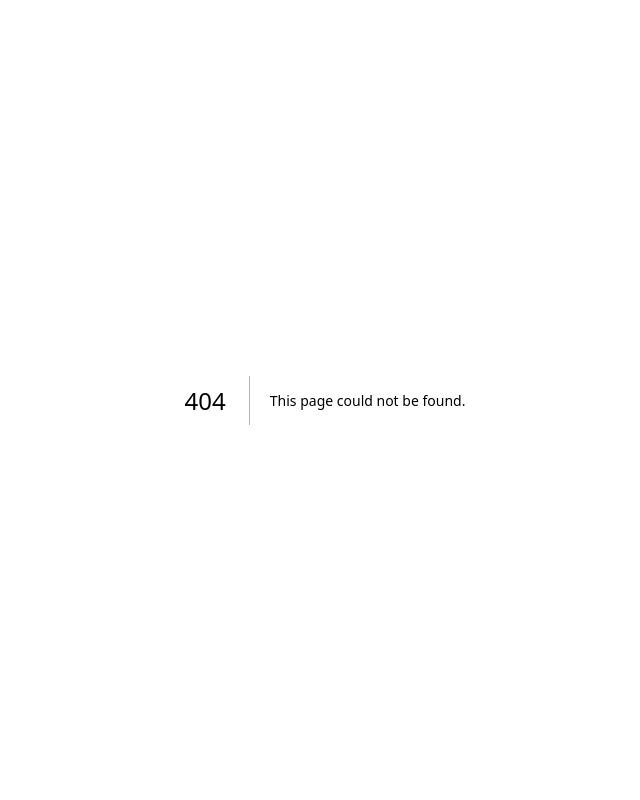
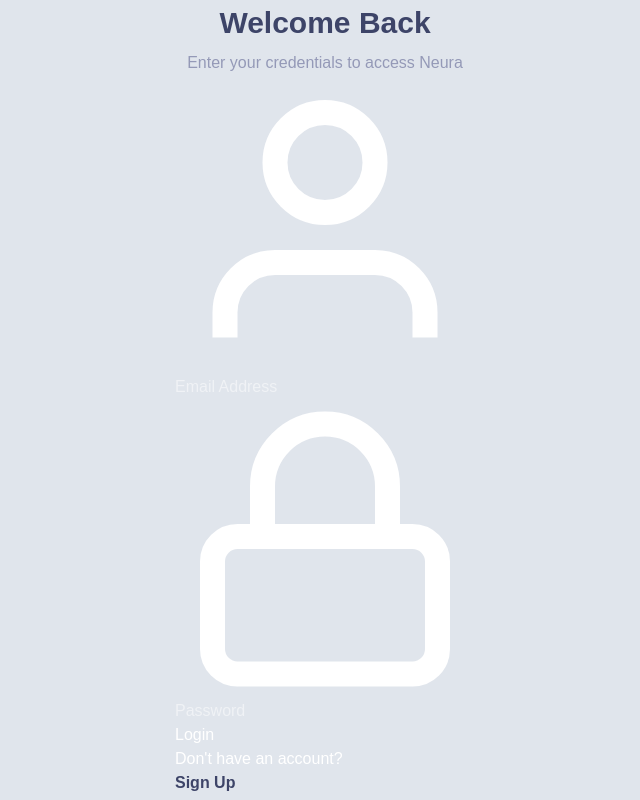
Before and after one commit to KaushikGurlhosur/Neura, a Next.js app: page /login in a window 1280 px wide. Before the commit this address had no page. Shown: the whole page, without its empty margins (315-955 px from the left). Built offline with nearby package versions, Linux system fonts and the light colour scheme.

Commit message:
login page skeleton

```diff
--- /dev/null
+++ b/app/(auth)/login/page.jsx
@@ -0,0 +1,171 @@
+"use client";
+
+import Link from "next/link";
+import { useRouter } from "next/navigation";
+import { useState } from "react";
+
+// ─── SVG Icons ────────────────────────────────────────────────────────────────
+const UserIcon = () => (
+  <svg
+    viewBox="0 0 24 24"
+    fill="none"
+    stroke="currentColor"
+    strokeWidth="2"
+    className="w-full h-full">
+    <path d="M20 21v-2a4 4 0 0 0-4-4H8a4 4 0 0 0-4 4v2" />
+    <circle cx="12" cy="7" r="4" />
+  </svg>
+);
+
+const EmailIcon = () => (
+  <svg
+    viewBox="0 0 24 24"
+    fill="none"
+    stroke="currentColor"
+    strokeWidth="2"
+    className="w-full h-full">
+    <path d="M4 4h16c1.1 0 2 .9 2 2v12c0 1.1-.9 2-2 2H4c-1.1 0-2-.9-2-2V6c0-1.1.9-2 2-2z" />
+    <polyline points="22,6 12,13 2,6" />
+  </svg>
+);
+
+const LockIcon = () => (
+  <svg
+    viewBox="0 0 24 24"
+    fill="none"
+    stroke="currentColor"
+    strokeWidth="2"
+    className="w-full h-full">
+    <rect x="3" y="11" width="18" height="11" rx="2" ry="2" />
+    <path d="M7 11V7a5 5 0 0110 0v4" />
+  </svg>
+);
+
+const EyeOpenIcon = () => (
+  <svg
+    viewBox="0 0 24 24"
+    fill="none"
+    stroke="currentColor"
+    strokeWidth="2"
+    className="w-full h-full">
+    <path d="M1 12s4-8 11-8 11 8 11 8-4 8-11 8-11-8-11-8z" />
+    <circle cx="12" cy="12" r="3" />
+  </svg>
+);
+
+const EyeClosedIcon = () => (
+  <svg
+    viewBox="0 0 24 24"
+    fill="none"
+    stroke="currentColor"
+    strokeWidth="2"
+    className="w-full h-full">
+    <path d="M17.94 17.94A10.07 10.07 0 0 1 12 20c-7 0-11-8-11-8a18.45 18.45 0 0 1 5.06-5.94M9.9 4.24A9.12 9.12 0 0 1 12 4c7 0 11 8 11 8a18.5 18.5 0 0 1-2.16 3.19m-6.72-1.07a3 3 0 1 1-4.24-4.24" />
+    <line x1="1" y1="1" x2="23" y2="23" />
+  </svg>
+);
+
+const CheckIcon = () => (
+  <svg
+    viewBox="0 0 24 24"
+    fill="none"
+    stroke="currentColor"
+    strokeWidth="3"
+    className="w-full h-full">
+    <polyline points="20 6 9 17 4 12" />
+  </svg>
+);
+
+const GoogleIcon = () => (
+  <svg viewBox="0 0 24 24" fill="currentColor" className="w-[22px] h-[22px]">
+    <path d="M22.56 12.25c0-.78-.07-1.53-.2-2.25H12v4.26h5.92c-.26 1.37-1.04 2.53-2.21 3.31v2.77h3.57c2.08-1.92 3.28-4.74 3.28-8.09z" />
+    <path d="M12 23c2.97 0 5.46-.98 7.28-2.66l-3.57-2.77c-.98.66-2.23 1.06-3.71 1.06-2.86 0-5.29-1.93-6.16-4.53H2.18v2.84C3.99 20.53 7.7 23 12 23z" />
+    <path d="M5.84 14.09c-.22-.66-.35-1.36-.35-2.09s.13-1.43.35-2.09V7.07H2.18C1.43 8.55 1 10.22 1 12s.43 3.45 1.18 4.93l2.85-2.22.81-.62z" />
+    <path d="M12 5.38c1.62 0 3.06.56 4.21 1.64l3.15-3.15C17.45 2.09 14.97 1 12 1 7.7 1 3.99 3.47 2.18 7.07l3.66 2.84c.87-2.6 3.3-4.53 6.16-4.53z" />
+  </svg>
+);
+
+const GithubIcon = () => (
+  <svg viewBox="0 0 24 24" fill="currentColor" className="w-[22px] h-[22px]">
+    <path d="M12 0c-6.626 0-12 5.373-12 12 0 5.302 3.438 9.8 8.207 11.387.599.111.793-.261.793-.577v-2.234c-3.338.726-4.033-1.416-4.033-1.416-.546-1.387-1.333-1.756-1.333-1.756-1.089-.745.083-.729.083-.729 1.205.084 1.839 1.237 1.839 1.237 1.07 1.834 2.807 1.304 3.492.997.107-.775.418-1.305.762-1.604-2.665-.305-5.467-1.334-5.467-5.931 0-1.311.469-2.381 1.236-3.221-.124-.303-.535-1.524.117-3.176 0 0 1.008-.322 3.301 1.23.957-.266 1.983-.399 3.003-.404 1.02.005 2.047.138 3.006.404 2.291-1.552 3.297-1.23 3.297-1.23.653 1.653.242 2.874.118 3.176.77.84 1.235 1.911 1.235 3.221 0 4.609-2.807 5.624-5.479 5.921.43.372.823 1.102.823 2.222v3.293c0 .319.192.694.801.576 4.765-1.589 8.199-6.086 8.199-11.386 0-6.627-5.373-12-12-12z" />
+  </svg>
+);
+
+const TwitterIcon = () => (
+  <svg viewBox="0 0 24 24" fill="currentColor" className="w-[22px] h-[22px]">
+    <path d="M23.953 4.57a10 10 0 01-2.825.775 4.958 4.958 0 002.163-2.723c-.951.555-2.005.959-3.127 1.184a4.92 4.92 0 00-8.384 4.482C7.69 8.095 4.067 6.13 1.64 3.162a4.822 4.822 0 00-.666 2.475c0 1.71.87 3.213 2.188 4.096a4.904 4.904 0 01-2.228-.616v.06a4.923 4.923 0 003.946 4.827 4.996 4.996 0 01-2.212.085 4.936 4.936 0 004.604 3.417 9.867 9.867 0 01-6.102 2.105c-.39 0-.779-.023-1.17-.067a13.995 13.995 0 007.557 2.209c9.053 0 13.998-7.496 13.998-13.985 0-.21 0-.42-.015-.63A9.935 9.935 0 0024 4.59z" />
+  </svg>
+);
+
+export default function LoginPage() {
+  const [form, setForm] = useState({
+    userName: "",
+    email: "",
+    phoneNumber: "",
+    password: "",
+  });
+  const router = useRouter();
+  const [isloading, setIsLoading] = useState(false);
+  const [error, setError] = useState("");
+
+  return (
+    <div className="flex justify-center items-center min-h-screen bg-[#e0e5ec]">
+      <div>
+        <div className="flex flex-col items-center">
+          <h2 className="text-[#3d4468] font-extrabold text-3xl mb-2.5">
+            Welcome Back
+          </h2>
+          <p className="text-[#9499b7]">
+            Enter your credentials to access Neura
+          </p>
+        </div>
+
+        {error && (
+          <div className="text-[#e74c3c] text-center font-extralight">
+            {error}
+          </div>
+        )}
+
+        <form>
+          <div>
+            <div>
+              <UserIcon />
+            </div>
+            <input
+              type="email"
+              placeholder="Email Address"
+              value={form.email}
+              onChange={(e) => setForm({ ...form, email: e.target.value })}
+              required
+            />
+          </div>
+
+          <div>
+            <div>
+              <LockIcon />
+            </div>
+            <input
+              type="password"
+              placeholder="Password"
+              value={form.password}
+              onChange={(e) => setForm({ ...form, password: e.target.value })}
+              required
+            />
+          </div>
+          <button type="submit" disabled={isloading}>
+            {isloading ? "Authenticating..." : "Login"}
+          </button>
+        </form>
+
+        <div>
+          <p>Don't have an account? </p>
+          <Link
+            href="/register"
+            className="text-[#3d4468] font-bold decoration-0 ">
+            Sign Up
+          </Link>
+        </div>
+      </div>
+    </div>
+  );
+}
--- a/package.json
+++ b/package.json
@@ -16,6 +16,7 @@
     "jsonwebtoken": "^9.0.3",
     "mongoose": "^9.4.1",
     "next": "16.2.2",
+    "next-auth": "^4.24.14",
     "nodemailer": "^8.0.5",
     "react": "19.2.4",
     "react-dom": "19.2.4",
```
Also changed, not shown: 1 other file (tests, documents, lock files or other folders).
